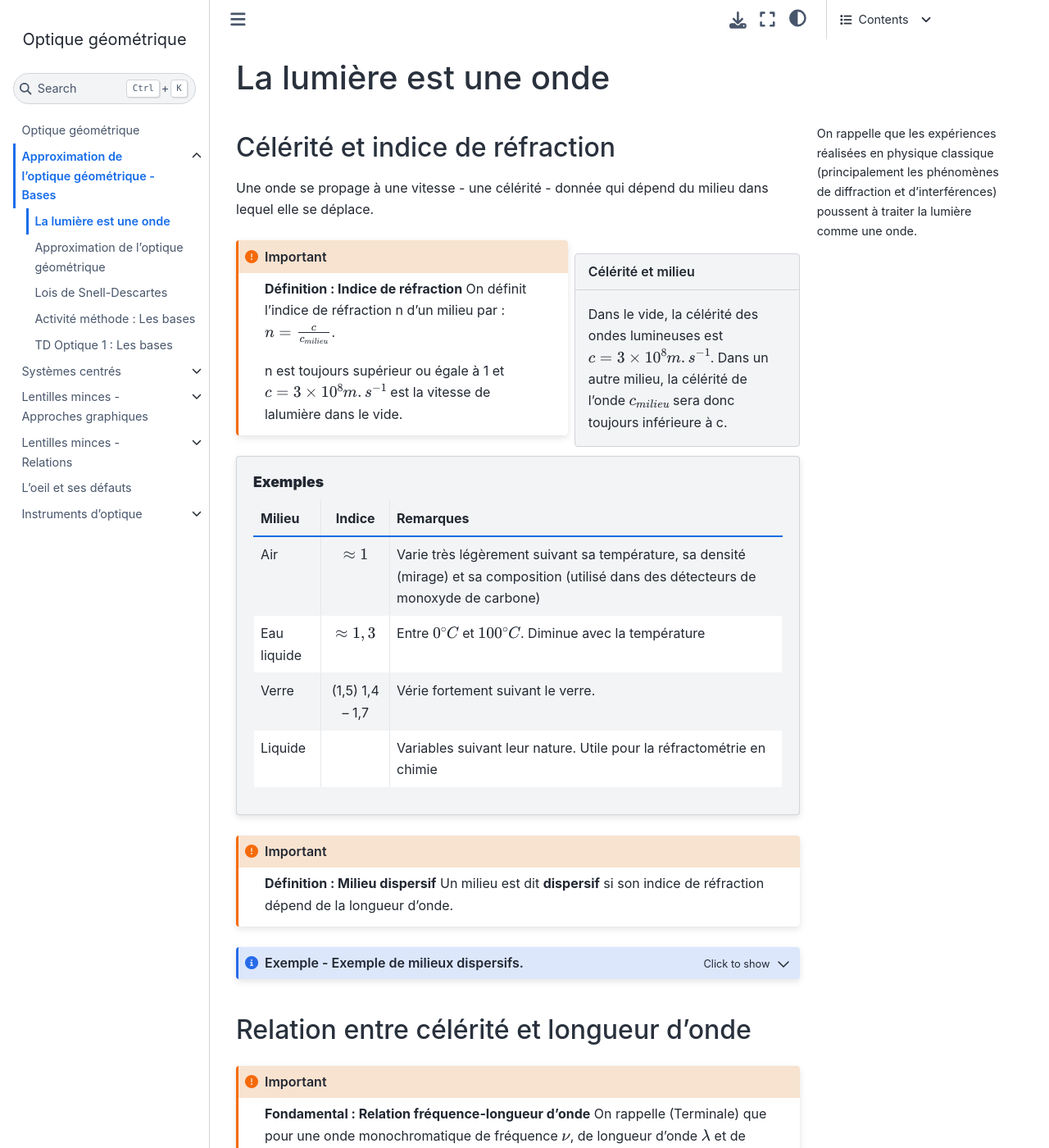
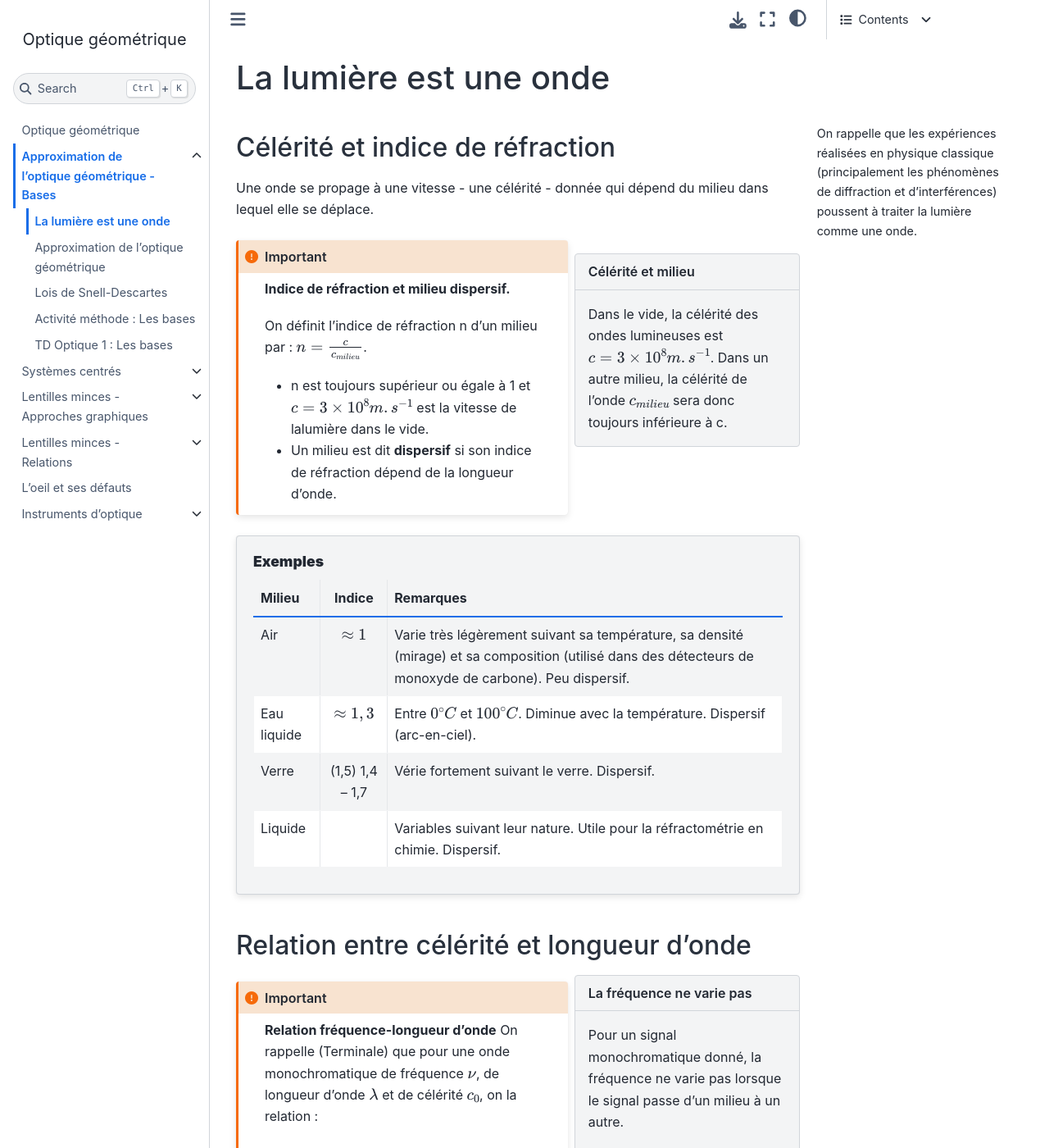
Before and after one commit to pcsi3physiquestan/optique_sources, a Jupyter Book: the page built from notebook/ondes.md, in a window 1280 px wide and 1400 px high. Shown: the whole window at 82% size. Built offline with Jupyter Book 1.0.4 settings and Sphinx 7.4.7 and the Sphinx Book theme 1.1.4, drawn with Linux system fonts in a browser that asks for light colours; pages that are not in the unit, such as notebooks, are missing from menus; some of the changed text lies outside the part shown.

Commit message:
Mise à jour des sources

`````diff
--- a/_static/myfile.css
+++ b/_static/myfile.css
@@ -5,5 +5,5 @@ div.sidebar:not(.margin){
 }
 
 div.topic{
-	background-color: #fef0f0;
+	background-color: #f7f7ff;
 }
--- a/notebook/ondes.md
+++ b/notebook/ondes.md
@@ -26,42 +26,28 @@ Une onde se propage à une vitesse - une célérité - donnée qui dépend du mi
 ````{sidebar} Célérité et milieu
 Dans le vide, la célérité des ondes lumineuses est $c = 3 \times 10^8 m.s^{-1}$. Dans un autre milieu, la célérité de l'onde $c_{milieu}$ sera donc toujours inférieure à c.
 ````
-````{important} __Définition : Indice de réfraction__
+````{important} __Indice de réfraction et milieu dispersif.__
+
 On définit l'indice de réfraction n d'un milieu par : $n = \frac{c}{c_{milieu}}$.
 
-n est toujours supérieur ou égale à 1 et $c = 3 \times 10^8 m.s^{-1}$ est la vitesse de lalumière dans le vide.
+* n est toujours supérieur ou égale à 1 et $c = 3 \times 10^8 m.s^{-1}$ est la vitesse de lalumière dans le vide.
+
+* Un milieu est dit __dispersif__ si son indice de réfraction dépend de la longueur d'onde.
 ````
 
 ````{topic} __Exemples__
-
+:class: full-width
 | Milieu | Indice | Remarques |
 |:-|:-:|:-|
-| Air | $\approx 1$ | Varie très légèrement suivant sa température, sa densité (mirage) et sa composition (utilisé dans des détecteurs de monoxyde de carbone) |
-| Eau liquide | $\approx 1,3$ | Entre $0 ^{\circ} C$ et $100 ^{\circ} C$. Diminue avec la température |
-| Verre | (1,5) 1,4 -- 1,7 | Vérie fortement suivant le verre. |
-| Liquide | | Variables suivant leur nature. Utile pour la réfractométrie en chimie |
-````
-
-````{important} __Définition : Milieu dispersif__
-Un milieu est dit __dispersif__ si son indice de réfraction dépend de la longueur d'onde.
-````
-
-````{admonition} Exemple - Exemple de milieux dispersifs.
-:class: note, dropdown
-C'est le cas de nombreux verre (utilisé dans les prismes) mais aussi de l'eau (principe de l'arc-en-ciel) - son indice de réfraction varie de 1,37 à 1,31 entre 200 et 1000nm.
+| Air | $\approx 1$ | Varie très légèrement suivant sa température, sa densité (mirage) et sa composition (utilisé dans des détecteurs de monoxyde de carbone). Peu dispersif. |
+| Eau liquide | $\approx 1,3$ | Entre $0 ^{\circ} C$ et $100 ^{\circ} C$. Diminue avec la température. Dispersif (arc-en-ciel). |
+| Verre | (1,5) 1,4 -- 1,7 | Vérie fortement suivant le verre. Dispersif.|
+| Liquide | | Variables suivant leur nature. Utile pour la réfractométrie en chimie. Dispersif.|
 ````
 
 ## Relation entre célérité et longueur d'onde
 
-````{important} __Fondamental : Relation fréquence-longueur d'onde__
-On rappelle (Terminale) que pour une onde monochromatique de fréquence $\nu$, de longueur d'onde $\lambda$ et de célérité $c_0$, on la relation :
-
-\begin{equation}
-\lambda \nu = c_0
-\end{equation}
-````
-
-````{dropdown} La fréquence ne varie pas
+````{sidebar} La fréquence ne varie pas
 Pour un signal monochromatique donné, la fréquence ne varie pas lorsque le signal passe d'un milieu à un autre.
 
 Conséquence : Puisque la célérité varie, la longueur d'onde aussi. Si le signal possède une longueur d'onde $\lambda_0$ dans le vide, dans un milieu d'indice de réfraction n, la célérité est ainsi $\frac{c}{n}$ et la longueur d'onde est donc $\lambda = \frac{\lambda_0}{n}$.
@@ -70,3 +56,10 @@ Lorsqu'on veut étudier la propriété d'un signal lumineux (type de rayonnement
 
 Exemple : les longueurs d'onde du visible données $400nm ;800nm$ sont des longueurs d'onde dans le vide.
 ````
+````{important} __Relation fréquence-longueur d'onde__
+On rappelle (Terminale) que pour une onde monochromatique de fréquence $\nu$, de longueur d'onde $\lambda$ et de célérité $c_0$, on la relation :
+
+\begin{equation}
+\lambda \nu = c_0
+\end{equation}
+````
`````
